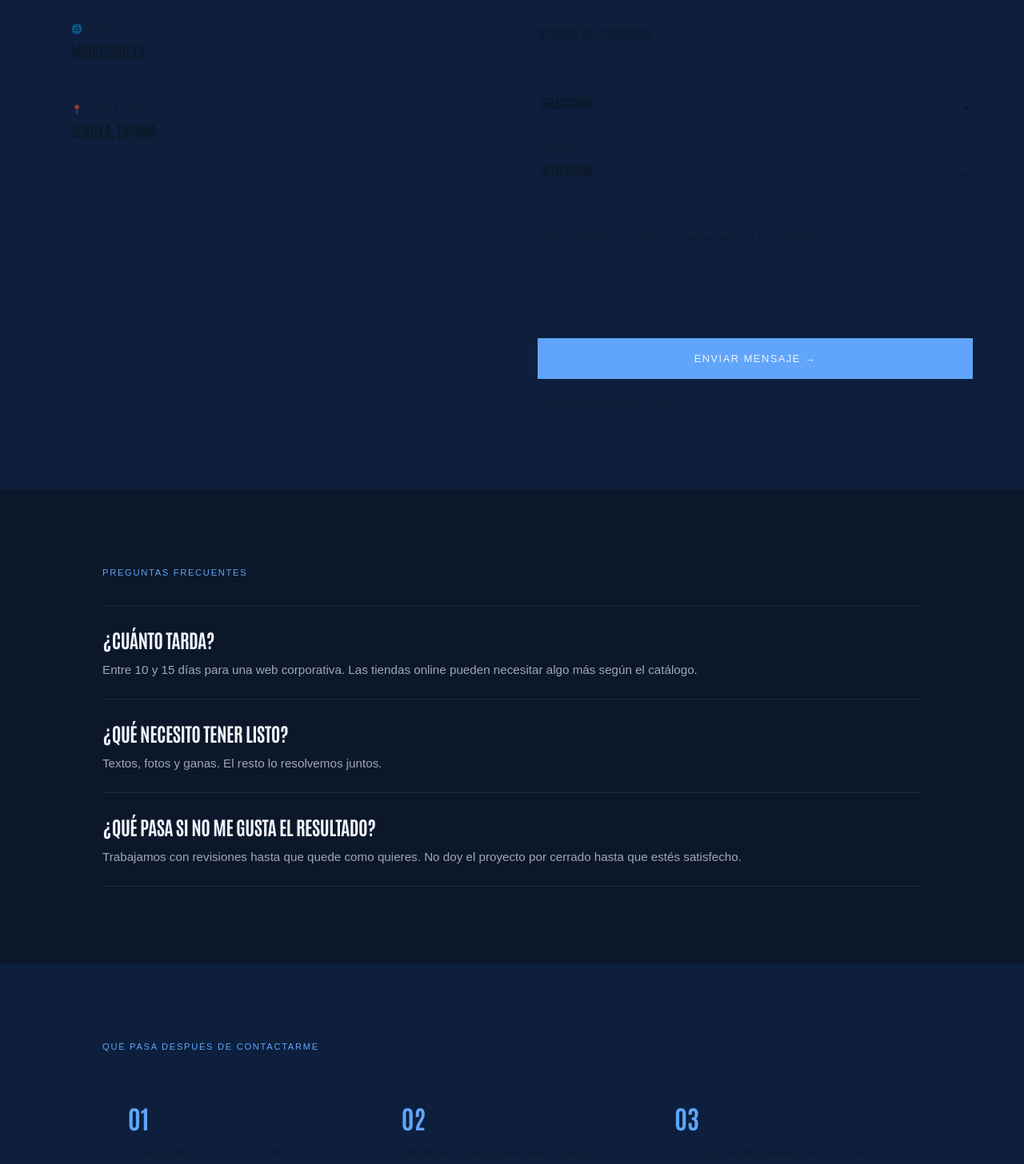
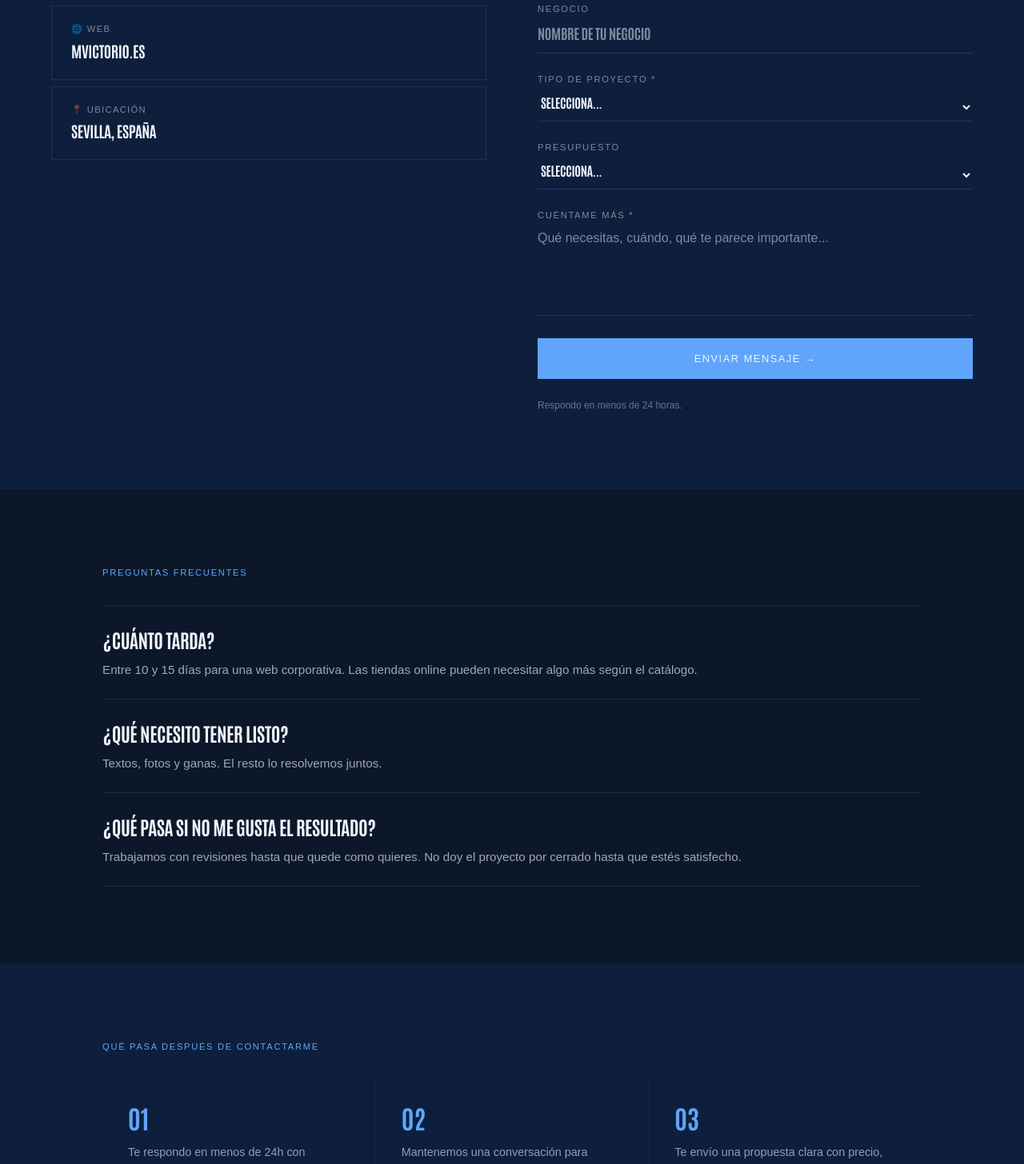
Before and after one commit to Miguelvv7/Victorio, a Next.js app: page /contacto in a window 1280 px wide. Shown: the part 1030-2486 px from the top of the page at 80% size. Built offline with nearby package versions, Linux system fonts and the light colour scheme; a web font is replaced by a local one.

Commit message:
Reordenar proyectos, badge en desarrollo Manuel, fix contacto, nueva imagen Manuel

```diff
--- a/src/app/contacto/page.tsx
+++ b/src/app/contacto/page.tsx
@@ -91,7 +91,7 @@ export default function Contacto() {
           </section>
 
           {/* INFO + FORM */}
-          <section style={{ background: "#0d1f3c", color: "#0c1829", padding: "6rem 1.5rem" }}>
+          <section style={{ background: "#0d1f3c", color: "#f0f4ff", padding: "6rem 1.5rem" }}>
             <div style={{ maxWidth: "72rem", margin: "0 auto", display: "grid", gridTemplateColumns: "repeat(auto-fit,minmax(280px,1fr))", gap: "4rem" }}>
 
               {/* Info */}
@@ -105,12 +105,12 @@ export default function Contacto() {
                     { cls: "info-02", icon: "🌐", label: "Web", value: "mvictorio.es", href: "https://mvictorio.es" },
                     { cls: "info-03", icon: "📍", label: "Ubicación", value: "Sevilla, España", href: null },
                   ].map((item) => (
-                    <div key={item.label} className={item.cls} style={{ border: "1px solid rgba(12,24,41,0.1)", padding: "1.25rem 1.5rem", opacity: 0, transform: "translateY(16px)" }}>
-                      <p style={{ fontFamily: "ProximaNova,sans-serif", color: "rgba(12,24,41,0.55)", fontSize: "0.7rem", letterSpacing: "0.12em", textTransform: "uppercase", marginBottom: "0.3rem" }}>
+                    <div key={item.label} className={item.cls} style={{ border: "1px solid rgba(96,165,250,0.15)", padding: "1.25rem 1.5rem", opacity: 0, transform: "translateY(16px)" }}>
+                      <p style={{ fontFamily: "ProximaNova,sans-serif", color: "rgba(240,244,255,0.5)", fontSize: "0.7rem", letterSpacing: "0.12em", textTransform: "uppercase", marginBottom: "0.3rem" }}>
                         {item.icon} {item.label}
                       </p>
                       {item.href
-                        ? <a href={item.href} style={{ fontWeight: 700, fontSize: "clamp(0.9rem,1.5vw,1.2rem)", textTransform: "uppercase", letterSpacing: "-0.02em", color: "#0c1829", textDecoration: "none" }}>{item.value}</a>
+                        ? <a href={item.href} style={{ fontWeight: 700, fontSize: "clamp(0.9rem,1.5vw,1.2rem)", textTransform: "uppercase", letterSpacing: "-0.02em", color: "#f0f4ff", textDecoration: "none" }}>{item.value}</a>
                         : <p style={{ fontWeight: 700, fontSize: "clamp(0.9rem,1.5vw,1.2rem)", textTransform: "uppercase", letterSpacing: "-0.02em", margin: 0 }}>{item.value}</p>
                       }
                     </div>
@@ -129,11 +129,11 @@ export default function Contacto() {
                     { name: "negocio", label: "Negocio", placeholder: "Nombre de tu negocio", type: "input" },
                   ].map((field) => (
                     <div key={field.name}>
-                      <label className="form-label" style={{ fontFamily: "ProximaNova,sans-serif", color: "rgba(12,24,41,0.55)", fontSize: "0.7rem", letterSpacing: "0.15em", textTransform: "uppercase", display: "block", marginBottom: "0.5rem" }}>
+                      <label className="form-label" style={{ fontFamily: "ProximaNova,sans-serif", color: "rgba(240,244,255,0.5)", fontSize: "0.7rem", letterSpacing: "0.15em", textTransform: "uppercase", display: "block", marginBottom: "0.5rem" }}>
                         {field.label}
                       </label>
                       <input name={field.name} value={form[field.name as keyof typeof form]} onChange={handleChange} placeholder={field.placeholder}
-                        style={{ width: "100%", borderBottom: "1px solid rgba(12,24,41,0.2)", paddingBottom: "0.75rem", fontWeight: 700, fontSize: "1.1rem", textTransform: "uppercase", letterSpacing: "-0.02em", background: "transparent", outline: "none", color: "#0c1829" }} />
+                        style={{ width: "100%", borderBottom: "1px solid rgba(96,165,250,0.2)", paddingBottom: "0.75rem", fontWeight: 700, fontSize: "1.1rem", textTransform: "uppercase", letterSpacing: "-0.02em", background: "transparent", outline: "none", color: "#f0f4ff" }} />
                     </div>
                   ))}
                   {[
@@ -141,22 +141,22 @@ export default function Contacto() {
                     { name: "presupuesto", label: "Presupuesto", options: ["Menos de 800€", "800€ – 1.500€", "1.500€ – 3.000€", "Más de 3.000€"] },
                   ].map((field) => (
                     <div key={field.name}>
-                      <label className="form-label" style={{ fontFamily: "ProximaNova,sans-serif", color: "rgba(12,24,41,0.55)", fontSize: "0.7rem", letterSpacing: "0.15em", textTransform: "uppercase", display: "block", marginBottom: "0.5rem" }}>
+                      <label className="form-label" style={{ fontFamily: "ProximaNova,sans-serif", color: "rgba(240,244,255,0.5)", fontSize: "0.7rem", letterSpacing: "0.15em", textTransform: "uppercase", display: "block", marginBottom: "0.5rem" }}>
                         {field.label}
                       </label>
                       <select name={field.name} value={form[field.name as keyof typeof form]} onChange={handleChange}
-                        style={{ width: "100%", borderBottom: "1px solid rgba(12,24,41,0.2)", paddingBottom: "0.75rem", fontWeight: 700, fontSize: "1rem", textTransform: "uppercase", letterSpacing: "-0.02em", background: "transparent", outline: "none", color: "#0c1829" }}>
+                        style={{ width: "100%", borderBottom: "1px solid rgba(96,165,250,0.2)", paddingBottom: "0.75rem", fontWeight: 700, fontSize: "1rem", textTransform: "uppercase", letterSpacing: "-0.02em", background: "transparent", outline: "none", color: "#f0f4ff" }}>
                         <option value="">Selecciona...</option>
                         {field.options.map(o => <option key={o} value={o}>{o}</option>)}
                       </select>
                     </div>
                   ))}
                   <div>
-                    <label className="form-label" style={{ fontFamily: "ProximaNova,sans-serif", color: "rgba(12,24,41,0.55)", fontSize: "0.7rem", letterSpacing: "0.15em", textTransform: "uppercase", display: "block", marginBottom: "0.5rem" }}>
+                    <label className="form-label" style={{ fontFamily: "ProximaNova,sans-serif", color: "rgba(240,244,255,0.5)", fontSize: "0.7rem", letterSpacing: "0.15em", textTransform: "uppercase", display: "block", marginBottom: "0.5rem" }}>
                       Cuéntame más *
                     </label>
                     <textarea name="mensaje" value={form.mensaje} onChange={handleChange} rows={4} placeholder="Qué necesitas, cuándo, qué te parece importante..."
-                      style={{ width: "100%", borderBottom: "1px solid rgba(12,24,41,0.2)", paddingBottom: "0.75rem", fontFamily: "ProximaNova,sans-serif", fontSize: "1rem", background: "transparent", outline: "none", resize: "none", color: "#0c1829" }} />
+                      style={{ width: "100%", borderBottom: "1px solid rgba(96,165,250,0.2)", paddingBottom: "0.75rem", fontFamily: "ProximaNova,sans-serif", fontSize: "1rem", background: "transparent", outline: "none", resize: "none", color: "#f0f4ff" }} />
                   </div>
                   <a href={`mailto:miguelvictorio72@gmail.com?subject=Proyecto web — ${form.nombre}&body=${encodeURIComponent(`Nombre: ${form.nombre}\nNegocio: ${form.negocio}\nTipo: ${form.tipo}\nPresupuesto: ${form.presupuesto}\n\n${form.mensaje}`)}`}
                     style={{ fontFamily: "ProximaNova,sans-serif", color: "#f0f4ff", background: "#60a5fa", padding: "1rem 2rem", fontSize: "0.8rem", letterSpacing: "0.12em", textTransform: "uppercase", display: "inline-block", textDecoration: "none", textAlign: "center", transition: "background 0.2s" }}
@@ -164,7 +164,7 @@ export default function Contacto() {
                     onMouseLeave={e => { e.currentTarget.style.background = "#60a5fa"; }}>
                     Enviar mensaje →
                   </a>
-                  <p style={{ fontFamily: "ProximaNova,sans-serif", color: "rgba(12,24,41,0.45)", fontSize: "0.75rem" }}>
+                  <p style={{ fontFamily: "ProximaNova,sans-serif", color: "rgba(240,244,255,0.4)", fontSize: "0.75rem" }}>
                     Respondo en menos de 24 horas.
                   </p>
                 </div>
@@ -200,7 +200,7 @@ export default function Contacto() {
               <p style={{ fontFamily: "ProximaNova,sans-serif", color: "#60a5fa", fontSize: "0.7rem", letterSpacing: "0.15em", textTransform: "uppercase", marginBottom: "2rem" }}>
                 Qué pasa después de contactarme
               </p>
-              <div style={{ display: "grid", gridTemplateColumns: "repeat(auto-fit,minmax(180px,1fr))", gap: "1px", background: "rgba(12,24,41,0.08)" }}>
+              <div style={{ display: "grid", gridTemplateColumns: "repeat(auto-fit,minmax(180px,1fr))", gap: "1px", background: "rgba(96,165,250,0.05)" }}>
                 {[
                   { num: "01", text: "Te respondo en menos de 24h con preguntas concretas sobre tu negocio." },
                   { num: "02", text: "Mantenemos una conversación para entender bien qué necesitas y cómo puedo ayudarte." },
@@ -210,7 +210,7 @@ export default function Contacto() {
                     <span style={{ color: "#60a5fa", fontWeight: 700, fontSize: "2rem", lineHeight: 1, display: "block", marginBottom: "1rem" }}>
                       {s.num}
                     </span>
-                    <p style={{ fontFamily: "ProximaNova,sans-serif", color: "rgba(12,24,41,0.65)", fontSize: "0.9rem", lineHeight: 1.6, margin: 0 }}>
+                    <p style={{ fontFamily: "ProximaNova,sans-serif", color: "rgba(240,244,255,0.6)", fontSize: "0.9rem", lineHeight: 1.6, margin: 0 }}>
                       {s.text}
                     </p>
                   </div>
--- a/src/components/ProjectSlider.tsx
+++ b/src/components/ProjectSlider.tsx
@@ -48,6 +48,15 @@ const ProjectSlider = () => {
 
             <div className="card-overlay" />
 
+            {/* Badge en desarrollo */}
+            {project.wip && (
+              <div style={{ position: "absolute", top: "1rem", right: "1rem", zIndex: 20, background: "rgba(96,165,250,0.15)", border: "1px solid rgba(96,165,250,0.4)", backdropFilter: "blur(8px)", padding: "4px 12px" }}>
+                <span style={{ fontFamily: "ProximaNova, sans-serif", color: "#60a5fa", fontSize: "0.6rem", letterSpacing: "0.18em", textTransform: "uppercase", fontWeight: 700 }}>
+                  En desarrollo
+                </span>
+              </div>
+            )}
+
             <div className="card-info">
               <p style={{ fontFamily: "ProximaNova, sans-serif", color: "#60a5fa", fontSize: "0.7rem", letterSpacing: "0.15em", textTransform: "uppercase", marginBottom: "0.5rem" }}>
                 {project.category} · {project.year}
--- a/src/data/projects.ts
+++ b/src/data/projects.ts
@@ -9,6 +9,7 @@ export interface Project {
   liveUrl: string;
   cover: string;
   rotation: string;
+  wip?: boolean;
 }
 
 export const projects: Project[] = [
@@ -25,8 +26,20 @@ export const projects: Project[] = [
     rotation: "md:rotate-[-3deg]",
   },
   {
+    slug: "glucotrack",
+    num: "02",
+    title: "GlucoTrack",
+    tagline: "Monitor de glucosa predictivo · PWA",
+    category: "Next.js · SaaS · PWA",
+    year: 2026,
+    location: "Remoto",
+    liveUrl: "https://glucotrackv2-l5ex.vercel.app/landing/index.html",
+    cover: "/images/project-glucotrack.webp",
+    rotation: "md:rotate-[-2deg]",
+  },
+  {
     slug: "manuelinteriorismo",
-    num: "02",
+    num: "03",
     title: "Manuel Interiorismo",
     tagline: "Diseño de interiores · Écija, Sevilla",
     category: "Shopify · Diseño",
@@ -35,18 +48,7 @@ export const projects: Project[] = [
     liveUrl: "https://manuelinteriorismo.com/",
     cover: "/images/project-manuel.webp",
     rotation: "md:rotate-[3deg]",
-  },
-  {
-    slug: "glucotrack",
-    num: "03",
-    title: "GlucoTrack",
-    tagline: "Monitor de glucosa predictivo · PWA",
-    category: "Next.js · SaaS · PWA",
-    year: 2026,
-    location: "Remoto",
-    liveUrl: "https://glucotrackv2-l5ex.vercel.app/landing/index.html",
-    cover: "/images/project-glucotrack.webp",
-    rotation: "md:rotate-[-2deg]",
+    wip: true,
   },
 ];
 
```
Also changed, not shown: public/images/project-manuel.webp.
